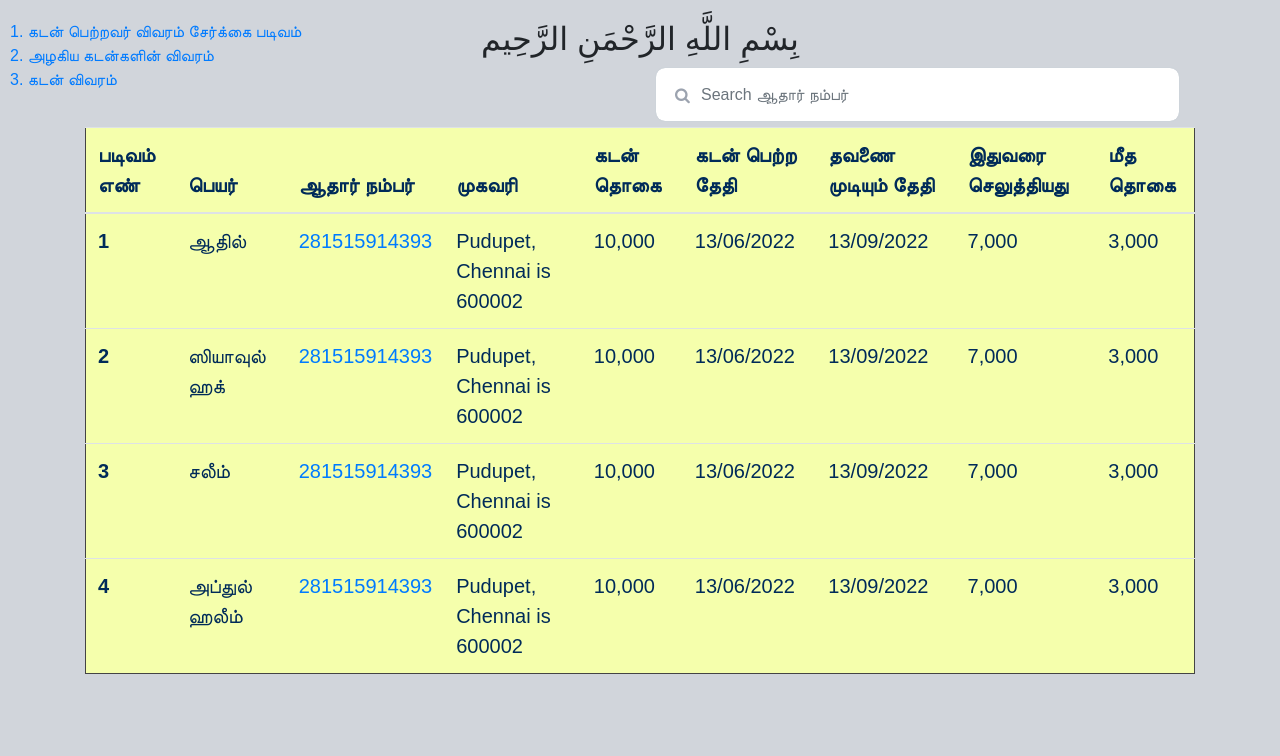
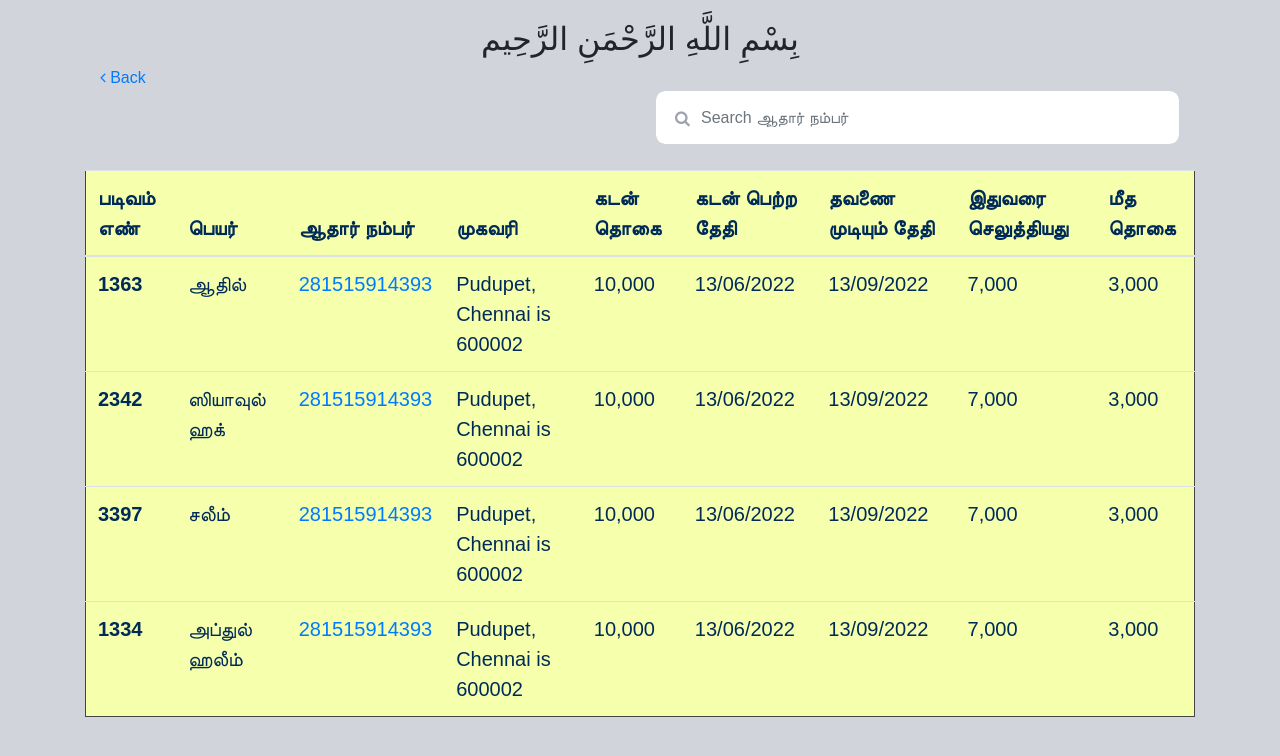
Before and after one commit to mdshakeer/alagiyakadan, a plain HTML site: page list.html in a window 1280 px wide. Drawn offline with nearby package versions, Linux system fonts and the light colour scheme; a web font is replaced by a local one.

Commit message:
updated design 2

```diff
--- a/list.html
+++ b/list.html
@@ -14,23 +14,20 @@
   <link rel="stylesheet" type="text/css" href="style.css">
 </head>
 <body>
-  <div class="nav-links">
-    <a href="index.html">1. கடன் பெற்றவர் விவரம் சேர்க்கை படிவம்</a></br>
-    <a href="list.html">2. அழகிய கடன்களின் விவரம்</a></br>
-    <a href="loan.html">3. கடன் விவரம்</a>
-  </div>
   <div class="container">
     <div style="margin-top: 20px;">
       <h2 class="text-center">بِسْمِ اللَّهِ الرَّحْمَنِ الرَّحِيم</h2>
-      <div class="col-md-6"></div>
-      <div class="col-md-6 pull-right">
+      <div class="col-md-6">
+        <a href="javascript:history.back()" class="back-link"><i class="fa fa-angle-left"></i> Back</a>
+      </div>
+      <div class="col-md-6 pad-0 pull-right">
         <div class="form">
           <i class="fa fa-search"></i>
           <input type="text" class="form-control form-input" placeholder="Search ஆதார் நம்பர்">
         </div>
       </div>
     </div>
-    <table class="table table-hover" style="margin-top: 60px;">
+    <table class="table table-hover" style="margin-top: 80px;">
       <thead>
         <tr>
           <th>படிவம் எண்</th>
@@ -46,7 +43,7 @@
       </thead>
       <tbody>
         <tr>
-          <th scope="row">1</th>
+          <th scope="row">1363</th>
           <td>ஆதில்</td>
           <td><a href="loan.html">281515914393</a></td>
           <td>Pudupet, Chennai is 600002</td>
@@ -57,7 +54,7 @@
           <td>3,000</td>
         </tr>
         <tr>
-          <th scope="row">2</th>
+          <th scope="row">2342</th>
           <td>ஸியாவுல் ஹக்</td>
           <td><a href="loan.html">281515914393</a></td>
           <td>Pudupet, Chennai is 600002</td>
@@ -68,7 +65,7 @@
           <td>3,000</td>
         </tr>
         <tr>
-          <th scope="row">3</th>
+          <th scope="row">3397</th>
           <td>சலீம்</td>
           <td><a href="loan.html">281515914393</a></td>
           <td>Pudupet, Chennai is 600002</td>
@@ -79,7 +76,7 @@
           <td>3,000</td>
         </tr>
         <tr>
-          <th scope="row">4</th>
+          <th scope="row">1334</th>
           <td>அப்துல் ஹலீம்</td>
           <td><a href="loan.html">281515914393</a></td>
           <td>Pudupet, Chennai is 600002</td>
```
